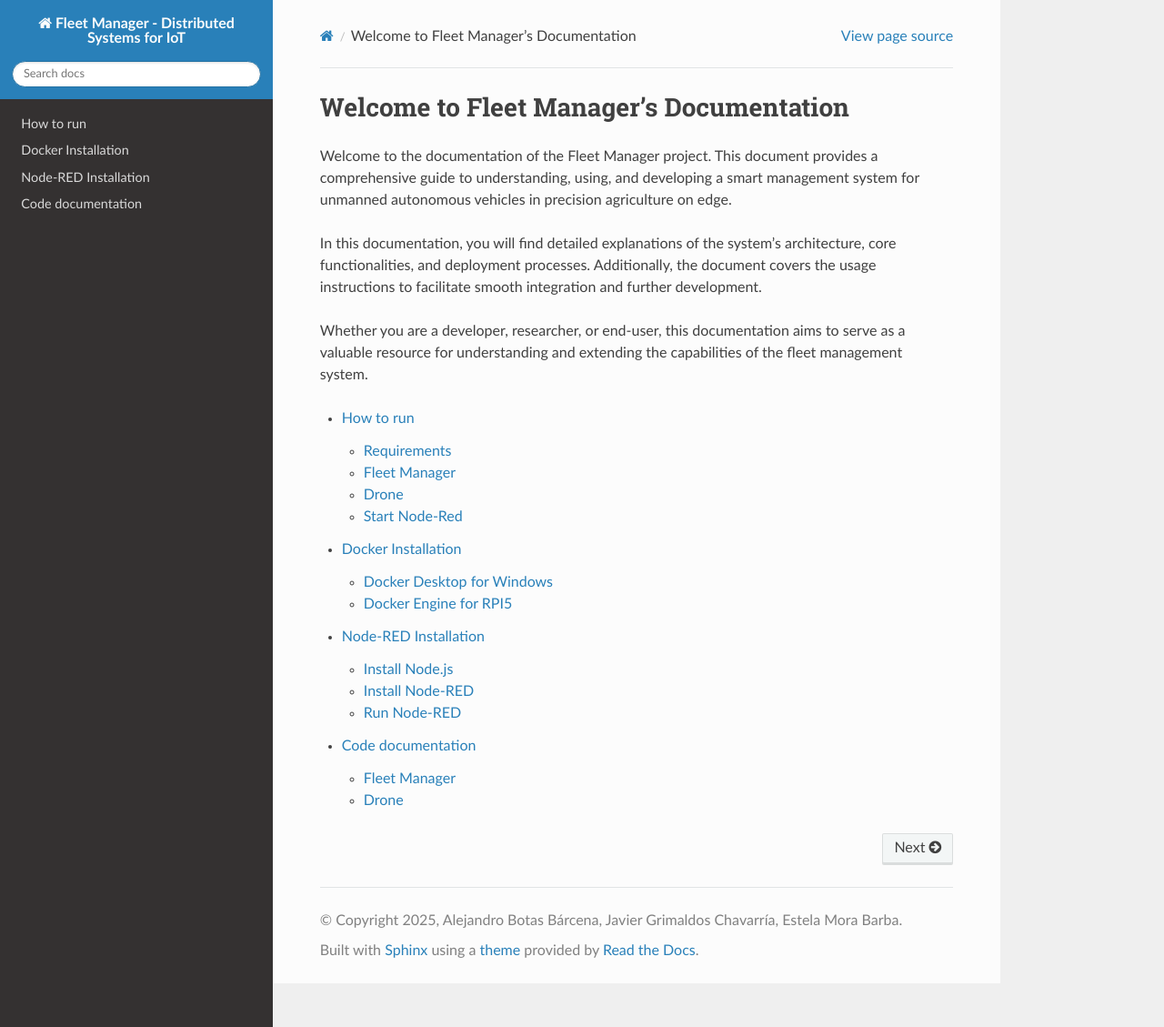
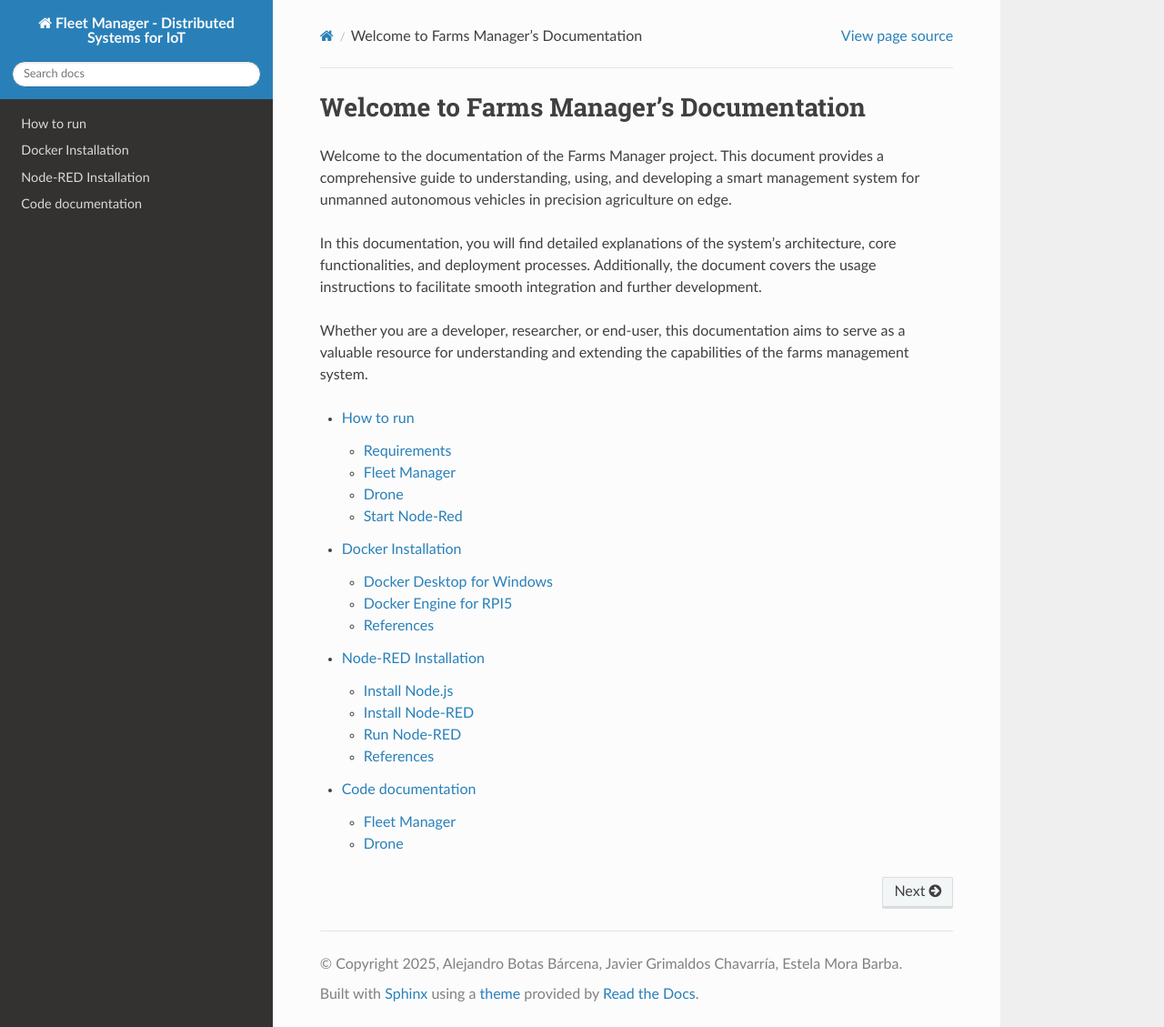
Before and after one commit to Estelamb/Distributed_IoT, a Sphinx documentation site: the page built from docs/source/index.rst, in a window 1280 px wide and 1129 px high. Shown: the whole window at 91% size. Built offline with Sphinx 7.4.7 and the Read the Docs theme 3.1.0, drawn with Linux system fonts in a browser that asks for light colours.

Commit message:
Doc updated

```diff
--- a/docs/source/Getting_started/docker.rst
+++ b/docs/source/Getting_started/docker.rst
@@ -38,7 +38,7 @@ You should see a message confirming that Docker is installed and running correct
 
 
 Docker Engine for RPI5
-----------------
+----------------------
 
 Set up Docker’s APT repository
 ~~~~~~~~~~~~~~~~~~~~~~~~~~~~~~
@@ -97,7 +97,7 @@ To manage Docker as a non-root user, add your user to the `docker` group:
 Log out and log back in for the changes to take effect.
 
 References
-~~~~~~~~~~
+----------
 
 - Docker Desktop for Windows documentation:
   https://docs.docker.com/desktop/install/windows-install/
--- a/docs/source/Getting_started/nodered.rst
+++ b/docs/source/Getting_started/nodered.rst
@@ -60,7 +60,7 @@ This will start the Node-RED server. You can then open your browser and navigate
 
 
 References
-~~~~~~~~~~~
+----------
 
 - Node-RED Official Documentation (On Windows): https://nodered.org/docs/getting-started/windows
 - Node.js Official Website (Download): https://nodejs.org/en/download
--- a/docs/source/index.rst
+++ b/docs/source/index.rst
@@ -1,11 +1,11 @@
-Welcome to Fleet Manager's Documentation
+Welcome to Farms Manager's Documentation
 ========================================
 
-Welcome to the documentation of the Fleet Manager project. This document provides a comprehensive guide to understanding, using, and developing a smart management system for unmanned autonomous vehicles in precision agriculture on edge.
+Welcome to the documentation of the Farms Manager project. This document provides a comprehensive guide to understanding, using, and developing a smart management system for unmanned autonomous vehicles in precision agriculture on edge.
 
 In this documentation, you will find detailed explanations of the system's architecture, core functionalities, and deployment processes. Additionally, the document covers the usage instructions to facilitate smooth integration and further development.
 
-Whether you are a developer, researcher, or end-user, this documentation aims to serve as a valuable resource for understanding and extending the capabilities of the fleet management system.
+Whether you are a developer, researcher, or end-user, this documentation aims to serve as a valuable resource for understanding and extending the capabilities of the farms management system.
 
 .. toctree::
    :maxdepth: 2
```
